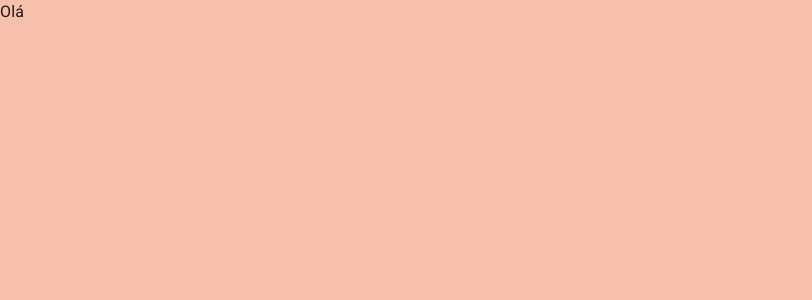
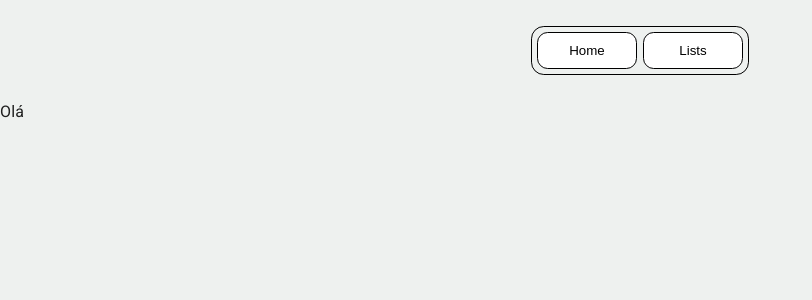
Before and after one commit to OBitencourt/listly, a Next.js app in the folder frontend/: page / in a window 1280 px wide. Shown: the top 300 px of the page, without its empty margins (0-812 px from the left). Built offline with nearby package versions, Linux system fonts and the light colour scheme; a web font is replaced by a local one.

Commit message:
feat: adding header and styling in frontend

```diff
--- /dev/null
+++ b/frontend/src/components/Header/Header.tsx
@@ -0,0 +1,23 @@
+
+import React from 'react';
+import { StyledButton, StyledHeader, StyledNav } from './style';
+
+const Header = () => {
+
+    return (
+       <>
+            <StyledHeader>
+                <StyledNav>
+                    <StyledButton>
+                        Home
+                    </StyledButton>
+                    <StyledButton>
+                        Lists
+                    </StyledButton>
+                </StyledNav>
+            </StyledHeader>
+       </>
+    )
+}
+
+export default Header
--- /dev/null
+++ b/frontend/src/components/Header/style.ts
@@ -0,0 +1,38 @@
+
+import styled from "styled-components";
+
+export const StyledHeader = styled.header`
+    height: 100px;
+    width: 100%;
+
+    display: flex;
+    justify-content: center;
+    align-items: center;
+`
+
+export const StyledNav = styled.nav`
+    border: 1px solid black;
+    background-color: transparent;
+    display: flex;
+    justify-content: space-between;
+    padding: 2px;
+    border-radius: .8em;
+
+`
+
+export const StyledButton = styled.button`
+    width: 100px;
+    padding: 10px;
+    background-color: white;
+    border-radius: .8em;
+    margin: 3px;
+    border: 1px solid black;
+    cursor: pointer;
+    transition: all 300ms ease-in-out;
+    color: black;
+
+    &:hover {
+        background-color: black;
+        color: white;
+    }
+`
--- a/frontend/src/templates/Default.tsx
+++ b/frontend/src/templates/Default.tsx
@@ -1,5 +1,6 @@
 import React from 'react'
 // import Footer from '../components/Footer/Footer'
+import Header from '../components/Header/Header'
 
 interface DefaultProps {
     children: React.ReactNode;
@@ -10,6 +11,7 @@ const Default = ({children}: DefaultProps) => {
     return (
         <>
             {/* Maybe a header? */}
+            <Header />
             {children}
             <footer></footer>
         </>
--- a/frontend/src/theme.js
+++ b/frontend/src/theme.js
@@ -10,7 +10,7 @@ const theme = createTheme({
             main: '#ffffff',
         },
         background: {
-            default: '#f7c0ad',
+            default: '#EEF1EF',
             white: '#ffffff'
         }
     },
```
